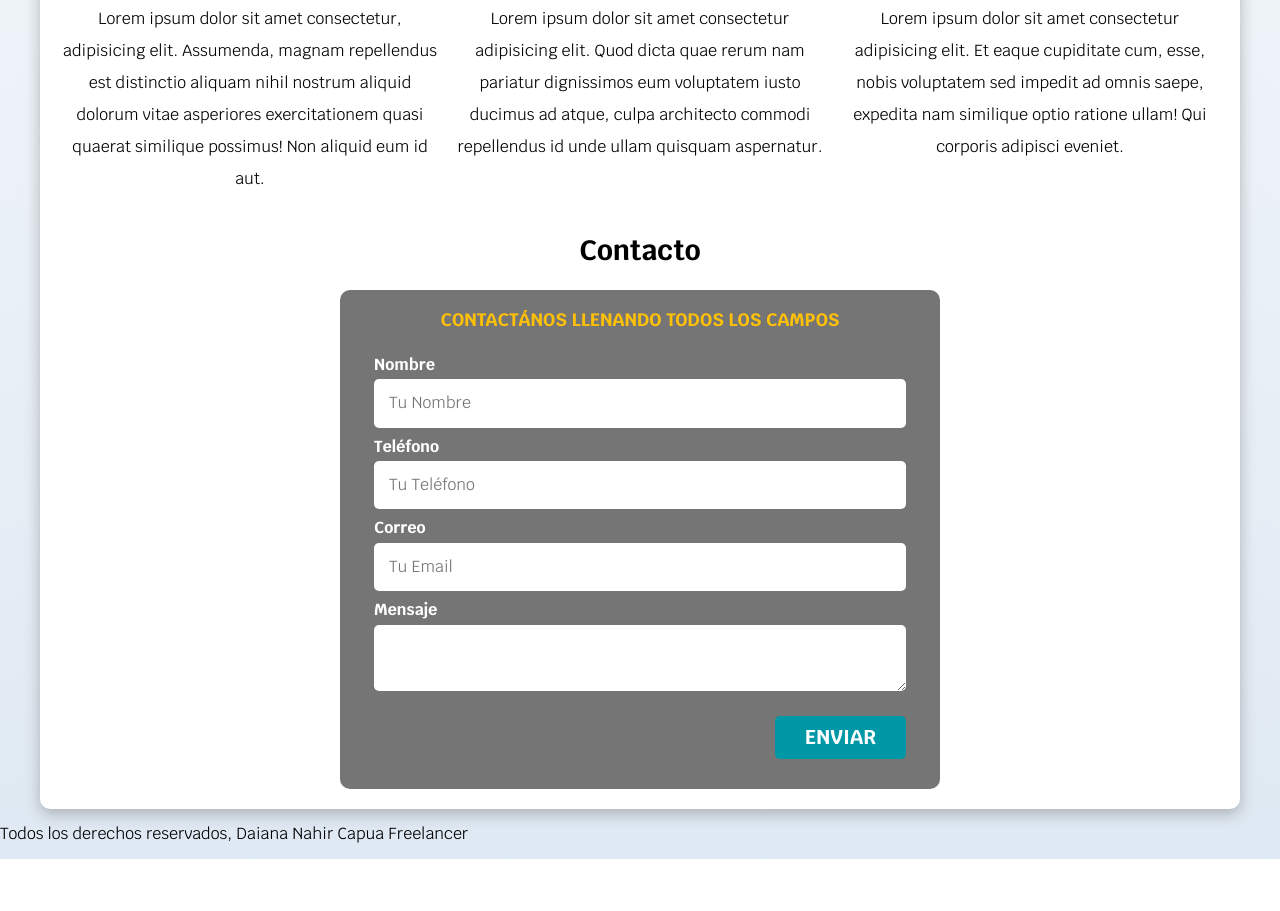
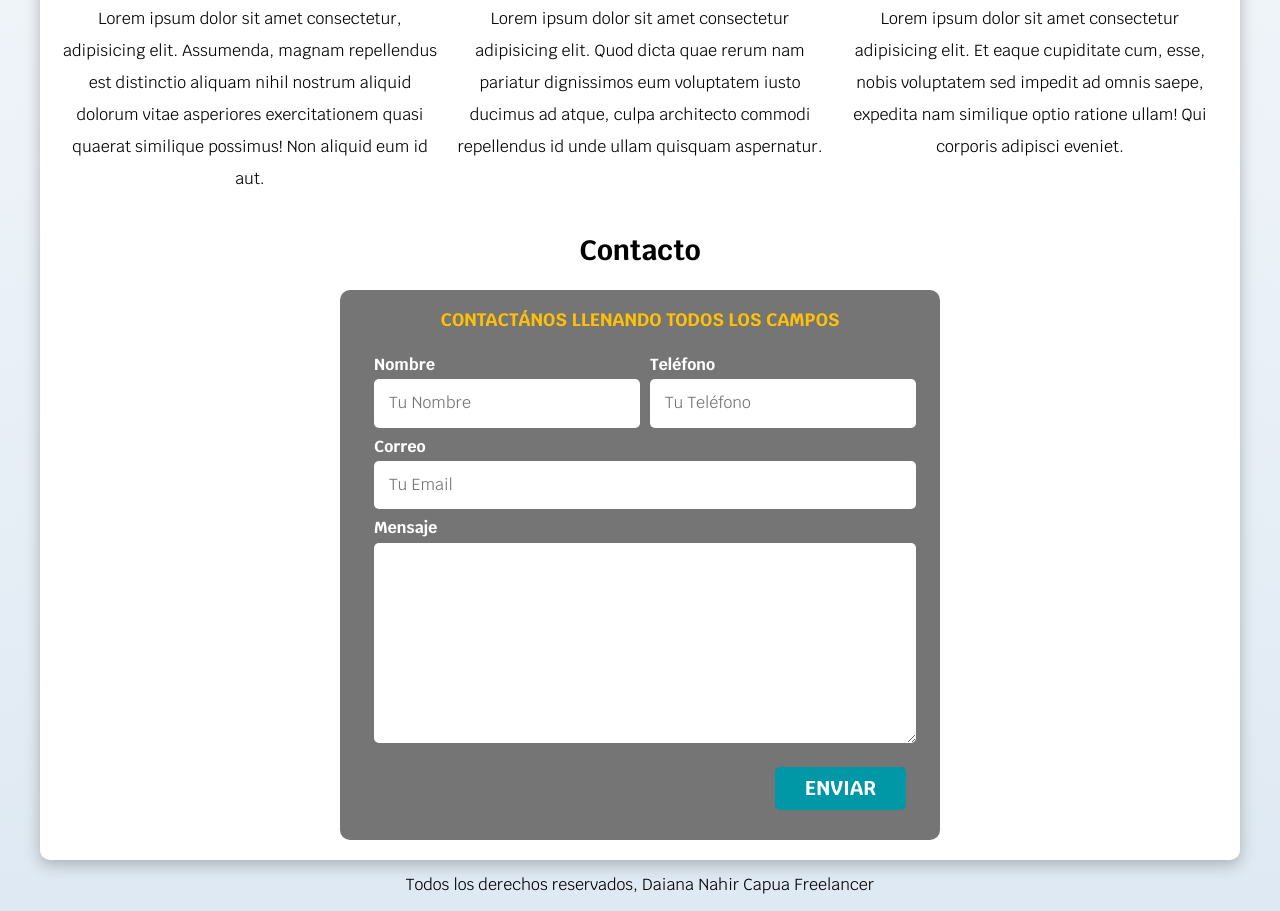
Before and after one commit to daycapua/freelancer-web, a plain HTML site: page index.html in a window 1280 px wide. Shown: the part 926-1837 px from the top of the page. Before the commit the page ends 1785 px from the top, so only its background shows below. Drawn offline with Linux system fonts and the light colour scheme; files that its build step writes are made by us from their sources.

Commit message:
Update styles.css

```diff
--- a/css/styles.css
+++ b/css/styles.css
@@ -114,7 +114,7 @@ h1,h2,h3{
     color: var(--oscuro) ;
 }
 .hero {
-    background-image: url(/img/hero.jpg) ;
+    background-image: url(/freelancer/img/hero.jpg) ;
     background-repeat: no-repeat ;
     background-size: cover ;
     height: 450px ;
@@ -186,6 +186,21 @@ h1,h2,h3{
     margin-bottom: 2rem ;
     color: var(--primario) ;
 }
+@media (min-width: 768px) {
+    .contenedor-campos{
+        display: grid ;
+        grid-template-columns: 50% 50% ;
+        grid-template-rows: auto auto 20rem ;
+        column-gap: 1rem ;
+    }
+}
+.campo:nth-child(3),
+.campo:nth-child(4){
+    grid-column: 1/3 ;
+}
+.campo:nth-child(4){
+    grid-row: 5/3 ;
+}
 .campo{
     margin-bottom: 1rem ;
 }
@@ -195,9 +210,15 @@ h1,h2,h3{
     margin-bottom: .5rem ;
     display: block ;
 }
+.campo textarea{
+    height: 20rem ;
+}
 .input-text{
     width: 100% ;
     border: none ;
     padding: 1.5rem ;
     border-radius: .5rem ;
 }
+.footer{
+    text-align: center ;
+}
```
